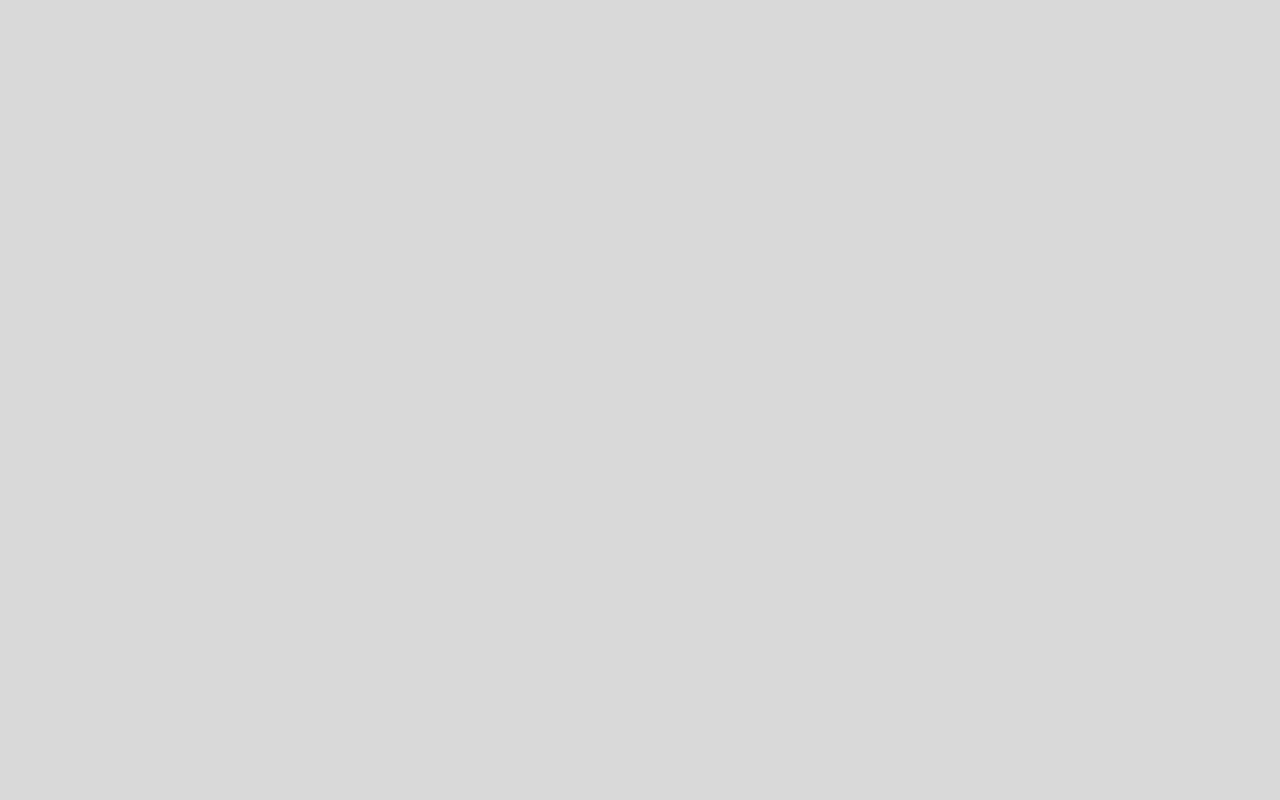
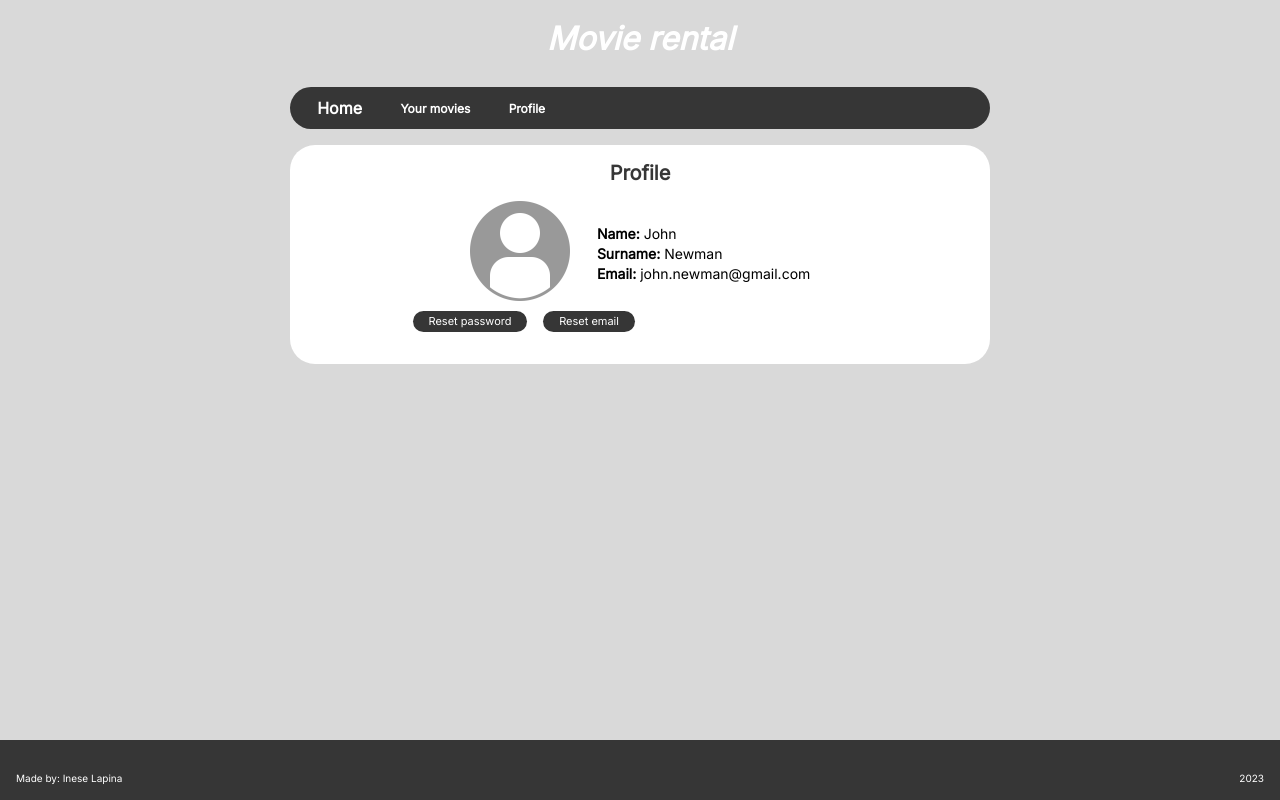
Before and after one commit to lapinna/movie-rental, a plain HTML site: page profile.html in a window 1280 px wide. Drawn offline with Linux system fonts and the light colour scheme.

Commit message:
add profile page, style

```diff
--- a/profile.html
+++ b/profile.html
@@ -1,5 +1,6 @@
 <!DOCTYPE html>
 <html lang="en">
+
 <head>
   <meta charset="UTF-8">
   <meta http-equiv="X-UA-Compatible" content="IE=edge">
@@ -8,7 +9,45 @@
   <link rel="stylesheet" href="styles.css">
   <title>Profile</title>
 </head>
+
 <body>
+  <header>
+    <h1>Movie rental</h1>
+  </header>
+  <main>
+    <div class="main-container">
+      <nav>
+        <a href="home.html">Home</a>
+        <a class="nav-link" href="yourMovies.html">Your movies</a>
+        <a class="nav-link" href="profile.html">Profile</a>
+      </nav>
+      <div class="content-container">
+        <h1>Profile</h1>
+        <div class="profile-summary">
+          <div class="profile-picture">
+            <img src="img/profile-icon.png">
+          </div>
+          <div class="profile-details">
+            <p><b>Name:</b> John</p>
+            <p><b>Surname:</b> Newman</p>
+            <p><b>Email:</b> john.newman@gmail.com</p>
+          </div>
+        </div>
+        <div class="profile-button-container">
+          <button class="profile-buttons">Reset password</button>
+          <button class="profile-buttons">Reset email</button>
+        </div>
+      </div>
+    </div>
+  </main>
+  <footer>
+    <div class="footer-left">
+      Made by: Inese Lapina
+    </div>
+    <div class="footer-right">
+      2023
+    </div>
+  </footer>
+</body>
 
-</body>
 </html>
--- a/styles.css
+++ b/styles.css
@@ -214,3 +214,38 @@ nav a {
   font-weight: 700;
   padding: 0.1rem 0.9rem;
 }
+
+.profile-summary {
+  width: 90%;
+  display: flex;
+  flex-direction: row;
+  justify-content: center;
+  align-items: center;
+  font-size: 14px;
+  line-height: 20px;
+}
+
+.profile-picture {
+  margin-right: 1.7rem;
+}
+
+.profile-picture img {
+  width: 100px;
+}
+
+.profile-button-container {
+  width: 65%;
+  align-items: start;
+  margin-bottom: 2rem;
+}
+
+.profile-buttons {
+  background-color: #363636;
+  color: #FFF;
+  font-size: 11px;
+  border: none;
+  border-radius: 30px;
+  padding: 0.2rem 1rem;
+  margin-right: 0.7rem;
+  margin-top: 0.3rem;
+}
```
